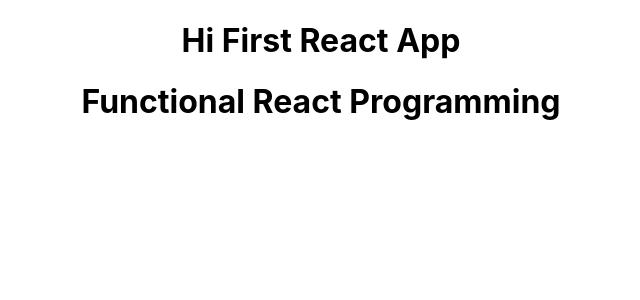
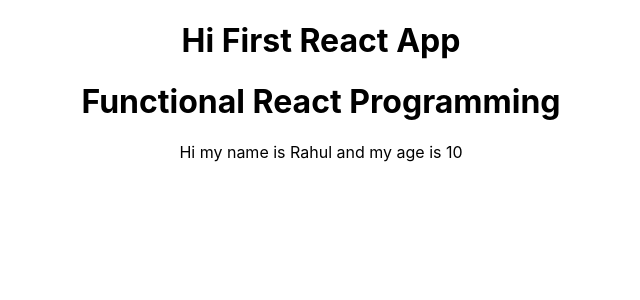
Before and after one commit to rrsrahul/WebDev, a React (Create React App) app in the folder React/Tutorials/practice/: page / in a window 1280 px wide. Shown: the top 300 px of the page, without its empty margins (319-959 px from the left). Built offline with nearby package versions, Linux system fonts and the light colour scheme.

Commit message:
Props and Children

```diff
--- a/React/Tutorials/practice/src/App.js
+++ b/React/Tutorials/practice/src/App.js
@@ -7,7 +7,7 @@ function App() {
   return (
     <div className="App">
       <h1>Hi First React App</h1>
-      <Person/>
+      <Person name="Rahul" age="10"/>
     </div>
   );
 }
--- a/React/Tutorials/practice/src/Person/Person.js
+++ b/React/Tutorials/practice/src/Person/Person.js
@@ -1,9 +1,16 @@
 import React from 'react';
 
-const person = ()=>
+const person = (props)=>
 {
     return (
-    <h1>Functional React Programming</h1>
+    <div>
+        <h1>Functional React Programming</h1>
+        <p>
+            Hi my name is {props.name} and my age is {props.age}
+        </p>
+
+        </div>
+
     );
 }
 
```
